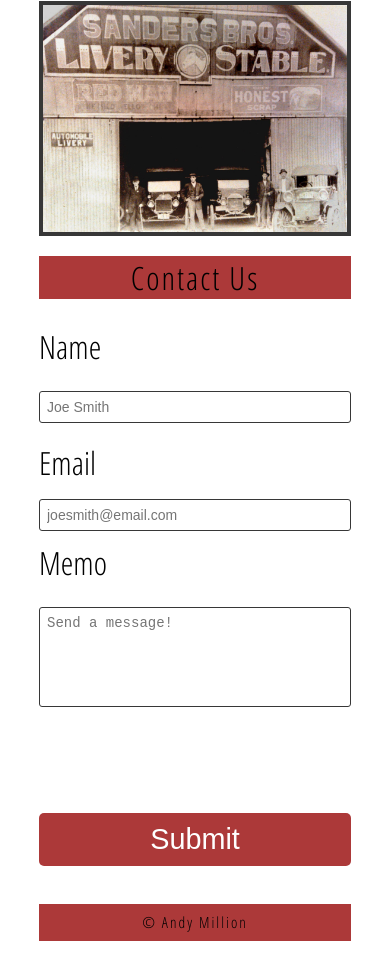
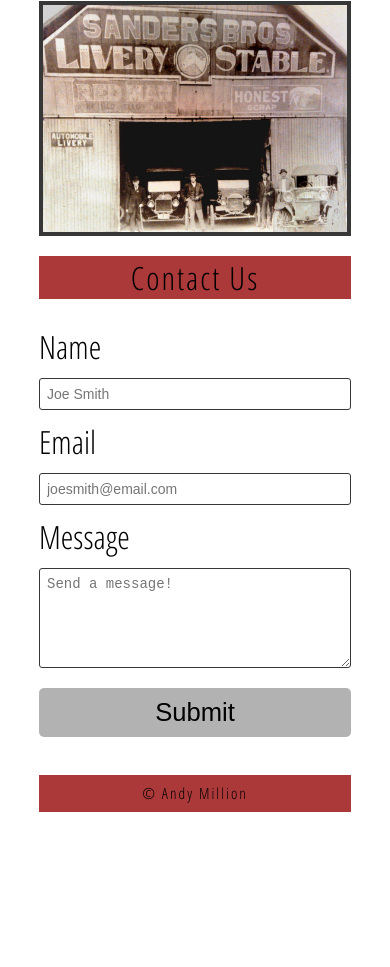
Before and after one commit to amillion3/sanders-bros-coffee, a plain HTML site: page index.html in a window 390 px wide. Shown: the part 5615-6582 px from the top of the page. After the commit the page ends 6453 px from the top, so only its background shows below. Drawn offline with nearby package versions, Linux system fonts and the light colour scheme.

Commit message:
Fixed form styling, mobile and desktop.

```diff
--- a/css/style.css
+++ b/css/style.css
@@ -65,26 +65,6 @@
   padding: 0 3% 0 3%;
 }
 
-.contact-form {
-  padding: 0 3% 0 3%;
-}
-
-input[type=text] {
-  width: 40%;
-  font-size: .7em;
-  padding: 4px 4px;
-  margin: 8px 0;
-  box-sizing: border-box;
-}
-
-textarea {
-  width: 40%;
-  font-size: .7em;
-  padding: 4px 4px;
-  margin: 8px 0;
-  box-sizing: border-box;
-  border: 1px solid #d3d3d3;
-}
 
 .shipping {
 	font-size: .8em;
@@ -96,7 +76,6 @@
 	background: none;
 	padding: 0;
 	display: inline;
-	width: none;
 	text-align: left;
 	transition: none;
 	font-weight: normal;
@@ -211,7 +190,7 @@
 /* Contact Me Form Here */
 
 .form-row {
-  margin-bottom: 10px;
+  margin-bottom: 0px;
   display: flex;
   justify-content: flex-start;
   flex-direction: column;
@@ -220,14 +199,30 @@
 
 .form-row textarea {
   font-size: 14px;
-
   border: 1px solid #373737;
   border-radius: 3px;
-
   max-height: 100px;
   margin-bottom: 10px;
   padding: 7px;
-  resize: none;
+  resize: horizontal;
+}
+
+input[type=text],
+input[type=email],
+textarea {
+  width: 40%;
+  font-size: .7em;
+  padding: 4px 4px;
+  margin: 8px 0 0 0;
+  box-sizing: border-box;
+}
+
+textarea {
+  width: 40%;
+  font-size: .7em;
+  padding: 4px 4px;
+  box-sizing: border-box;
+  border: 1px solid #d3d3d3;
 }
 
 .form-row input[type='text'],
@@ -242,7 +237,7 @@
 }
 
 .form-row label {
-  margin-bottom: 15px;
+  margin-bottom: 10px;
 }
 
 .form-row input[type='text']:focus,
@@ -261,23 +256,21 @@
 }
 
 .form-row button {
-  font-size: .9em;
-  color: #FFFFFF;
-  background-color: #AC3939;
-
+  font-size: .8em;
+  color: #000000;
+  background-color: #b2b2b2;
   border: none;
   border-radius: 5px;
-
-  padding: 10px 40px;
+  padding: 10px 60px;
   cursor: pointer;
 }
 
-.form-row button:hover {
-  background-color: #782727;
+.submit-align {
+  margin-left: 60px;
 }
 
-.form-submitted {
-  margin-bottom: 40px;
+.form-row button:hover {
+  background-color: #8e8e8e;
 }
 
 /* Flex Box Starts Here! */
@@ -329,6 +322,21 @@
   input[type=text],
   textarea {
     width: 100%;
+    resize: none;
+  }
+
+  input[type=text],
+  input[type=email],
+  textarea {
+    margin: 0px 0 0 0;
+  }
+
+  .form-row {
+    margin-bottom: 10px;
+  }
+
+  .submit-button {
+    width: 100%;
   }
 
   /* Reorder items, everything in the wrapper is order 99 */
@@ -366,7 +374,7 @@
   .form-row {
     flex-direction: row;
     align-items: flex-start; /* To avoid stretching */
-    margin-bottom: 20px;
+    /* margin-bottom: 20px; */
   }
   .form-row input[type='text'],
   .form-row input[type='email'],
@@ -377,7 +385,7 @@
   .form-row label {
     text-align: right;
     width: 120px;
-    margin-top: 7px;
+    /* margin-top: 7px; */
     padding-right: 20px;
   }
 
--- a/index.html
+++ b/index.html
@@ -122,10 +122,9 @@
             <input type="email" name="contact-email" placeholder='joesmith@email.com' class='contact-email' required/>
           </div>
           <div class='form-row'>
-            <label for="contact-memo">Memo</label>
+            <label for="contact-memo">Message</label>
             <textarea name="contact-memo" rows="10" class='contact-memo' placeholder='Send a message!' required></textarea>
           </div>
-          <h1 class='form-submitted'></h1>
           <div class='form-row'>
             <button class='submit-button'>Submit</button>
           </div>
```
Also changed, not shown: 1 other file.
